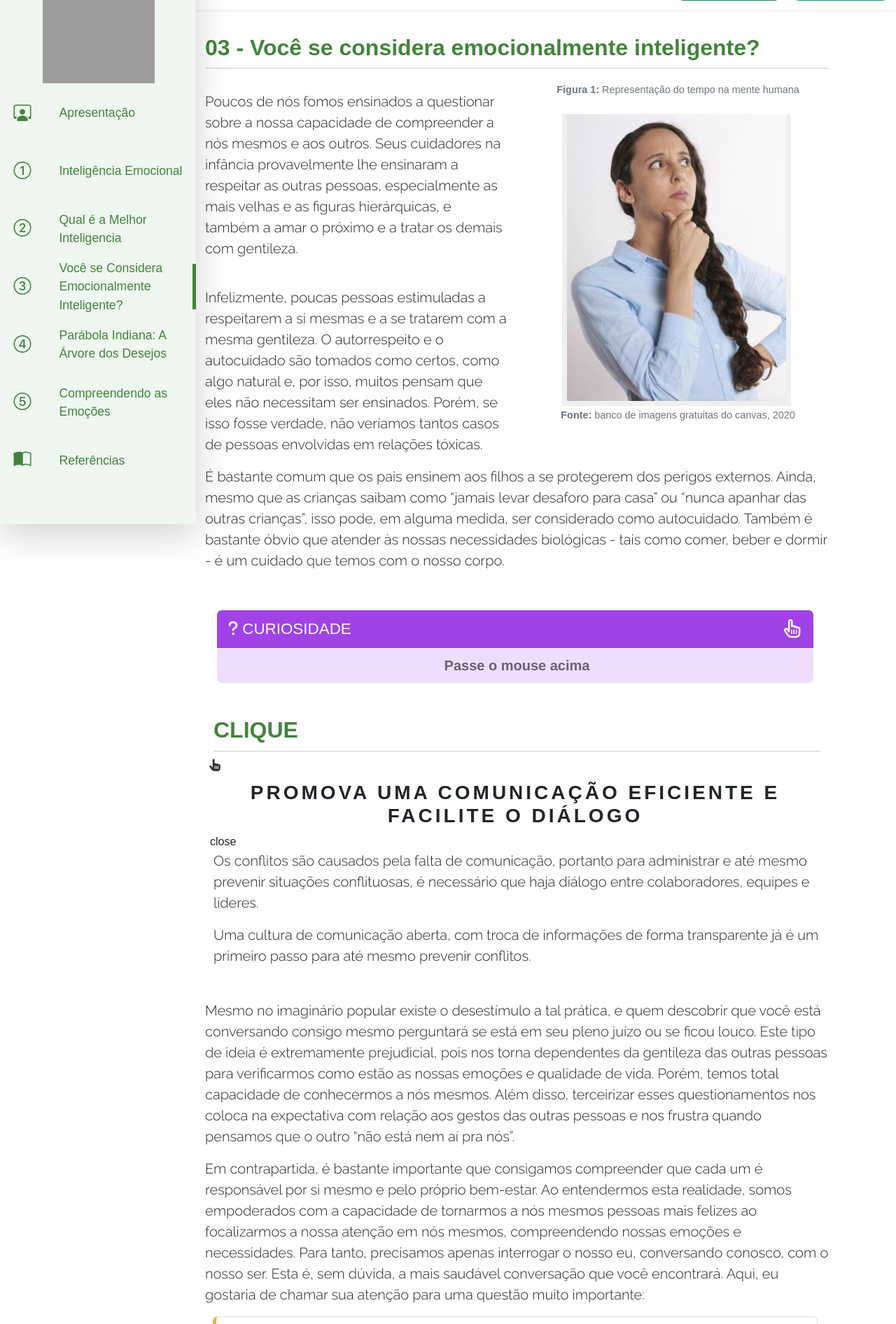
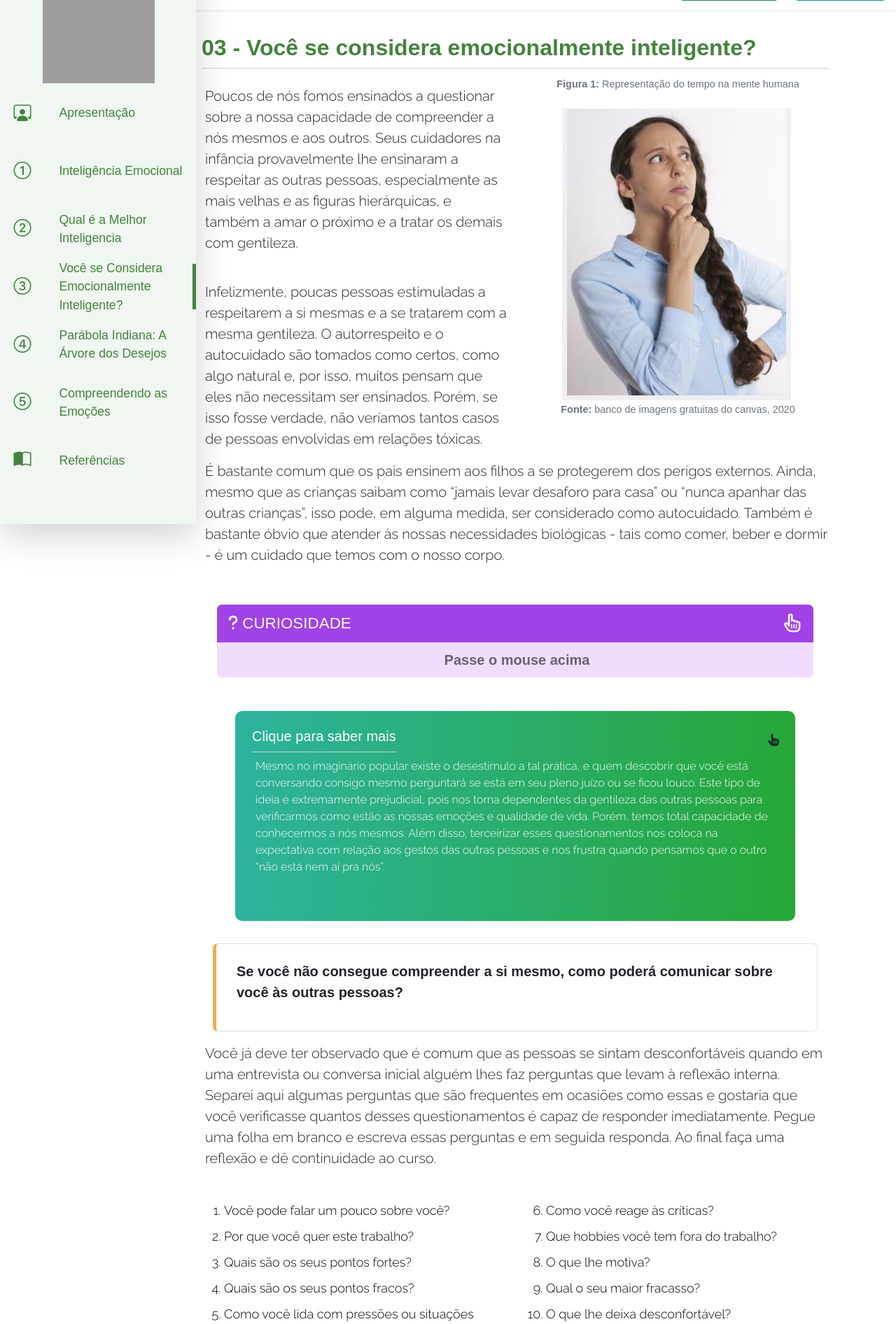
Before and after one commit to davibarbosamarques/InteligenciaEmocional_EGPCE, a PHP site: page /topico03.php in a window 1280 px wide. Shown: the part 51-1943 px from the top of the page at 70% size. Run offline with PHP 8.4, Linux system fonts and the light colour scheme; grey boxes are pictures that could not be loaded.

Commit message:
terminando porém falta resolver bugs

```diff
--- a/Modulo01/assets/cssdapagina/style.css
+++ b/Modulo01/assets/cssdapagina/style.css
@@ -238,3 +238,114 @@ h3{
 .bd-topico04-2{
     border-left:5px solid #f0ad4e;
 }
+
+/* FLIP JULIA */
+
+h2,
+h3,
+h4 {
+  margin: 0;
+  font-weight: 500;
+}
+
+
+
+.cards {
+  display: flex;
+  gap: 10px;
+}
+
+article {
+  position: relative;
+  perspective: 1000px;
+  width: 100vh;
+  height: 300px;
+}
+
+article header {
+  display: flex;
+  justify-content: space-between;
+  align-items: center;
+}
+
+article header h2 {
+  color: #fff;
+  font-size: 20px;
+}
+
+article .front,
+.back {
+  position: absolute;
+  top: 0;
+  left: 0;
+  right: 0;
+  bottom: 0;
+  /* text-align: center; */
+  backface-visibility: hidden;
+  background-image: linear-gradient(to right, #2db39e, #26a737);
+  border-radius: 10px;
+  box-shadow: rgba(0, 0, 0, 0) 0px 0px 0px 0px, rgba(0, 0, 0, 0) 0px 0px 0px 0px,
+    hsla(0, 0%, 0%, 0.102) 0px 1px 3px 0px, rgba(0, 0, 0, 0.1) 0px 1px 2px -1px;
+  padding: 24px;
+  transition: 0.6s;
+  cursor: pointer;
+}
+
+[data-theme="dark"] article .front {
+  background: #2db99e;
+}
+
+[data-theme="dark"] article .back {
+  background: #2db99e;
+}
+
+.back {
+  transform: rotateY(180deg);
+}
+
+input {
+  position: absolute;
+  scale: 0;
+}
+
+input:checked~article .back {
+  transform: rotateY(0);
+}
+
+input:checked~article .front {
+  transform: rotateY(-180deg);
+}
+
+article var {
+  font-style: normal;
+  font-size: 80px;
+  line-height: 1;
+}
+
+article h3 {
+  margin: 3.5em 0 30px;
+  font-weight: 500;
+
+}
+
+#summary :is(var, h3) {
+  color: #fff;
+}
+
+article :is(h4, p) {
+  font-size: 20px;
+}
+
+article p {
+  margin-top: 0.5em;
+  color: #fff;
+}
+
+.text-left {
+  text-align: left;
+}
+
+.container {
+  display: flex;
+  justify-content: center;
+}
--- a/Modulo01/topico03.php
+++ b/Modulo01/topico03.php
@@ -98,20 +98,19 @@ include('layout/head.php');
                                 <article>
                                     <div class="front">
                                     <header>
-                                        <h2>CLIQUE</h2>
+                                        <h2>Clique para saber mais</h2>
                                         <span class="material-symbols-outlined"> <i class="fa-solid fa-hand-pointer fa-beat-fade"></i> </span>
                                     </header>
 
-                                    <h3>Promova uma comunicação eficiente e facilite o diálogo </h3>
+                                    <p class="fs-6">Mesmo no imaginário popular existe o desestímulo a tal prática, e quem descobrir que você está conversando consigo mesmo perguntará se está em seu pleno juízo ou se ficou louco. Este tipo de ideia é extremamente prejudicial, pois nos torna dependentes da gentileza das outras pessoas para verificarmos como estão as nossas emoções e qualidade de vida. Porém, temos total capacidade de conhecermos a nós mesmos. Além disso, terceirizar esses questionamentos nos coloca na expectativa com relação aos gestos das outras pessoas e nos frustra quando pensamos que o outro “não está nem aí pra nós”.</p>
 
                                     </div>
                                     <div class="back">
                                     <header>
-                                        <span class="material-symbols-outlined"> close </span>
+                                    <h2>Clique para saber mais</h2>
                                     </header>
                                     <div class="text-left">
-                                        <p>Os conflitos são causados pela falta de comunicação, portanto para administrar e até mesmo prevenir situações conflituosas, é necessário que haja diálogo entre colaboradores, equipes e líderes.</p>
-                                        <p>Uma cultura de comunicação aberta, com troca de informações de forma transparente já é um primeiro passo para até mesmo prevenir conflitos.</p>
+                                        <p class="fs-6">Em contrapartida, é bastante importante que consigamos compreender que cada um é responsável por si mesmo e pelo próprio bem-estar. Ao entendermos esta realidade, somos empoderados com a capacidade de tornarmos a nós mesmos pessoas mais felizes ao focalizarmos a nossa atenção em nós mesmos, compreendendo nossas emoções e necessidades. Para tanto, precisamos apenas interrogar o nosso eu, conversando conosco, com o nosso ser. Esta é, sem dúvida, a mais saudável conversação que você encontrará. Aqui, eu gostaria de chamar sua atenção para uma questão muito importante:</p>
                                     </div>
 
                                     </div>
@@ -119,10 +118,6 @@ include('layout/head.php');
                                 </label>
                                 </div>
                             </div>
-
-                            <p class="wow fadeIn" data-wow-delay="0.3s">Mesmo no imaginário popular existe o desestímulo a tal prática, e quem descobrir que você está conversando consigo mesmo perguntará se está em seu pleno juízo ou se ficou louco. Este tipo de ideia é extremamente prejudicial, pois nos torna dependentes da gentileza das outras pessoas para verificarmos como estão as nossas emoções e qualidade de vida. Porém, temos total capacidade de conhecermos a nós mesmos. Além disso, terceirizar esses questionamentos nos coloca na expectativa com relação aos gestos das outras pessoas e nos frustra quando pensamos que o outro “não está nem aí pra nós”.</p>
-
-                            <p class="wow fadeIn" data-wow-delay="0.3s">Em contrapartida, é bastante importante que consigamos compreender que cada um é responsável por si mesmo e pelo próprio bem-estar. Ao entendermos esta realidade, somos empoderados com a capacidade de tornarmos a nós mesmos pessoas mais felizes ao focalizarmos a nossa atenção em nós mesmos, compreendendo nossas emoções e necessidades. Para tanto, precisamos apenas interrogar o nosso eu, conversando conosco, com o nosso ser. Esta é, sem dúvida, a mais saudável conversação que você encontrará. Aqui, eu gostaria de chamar sua atenção para uma questão muito importante:</p>
 
                             <!-- Citação com borda verde (esquerda) -->
                             <div class="bd-callout bd-callout-success bd-topico04-2 m-3">
```
